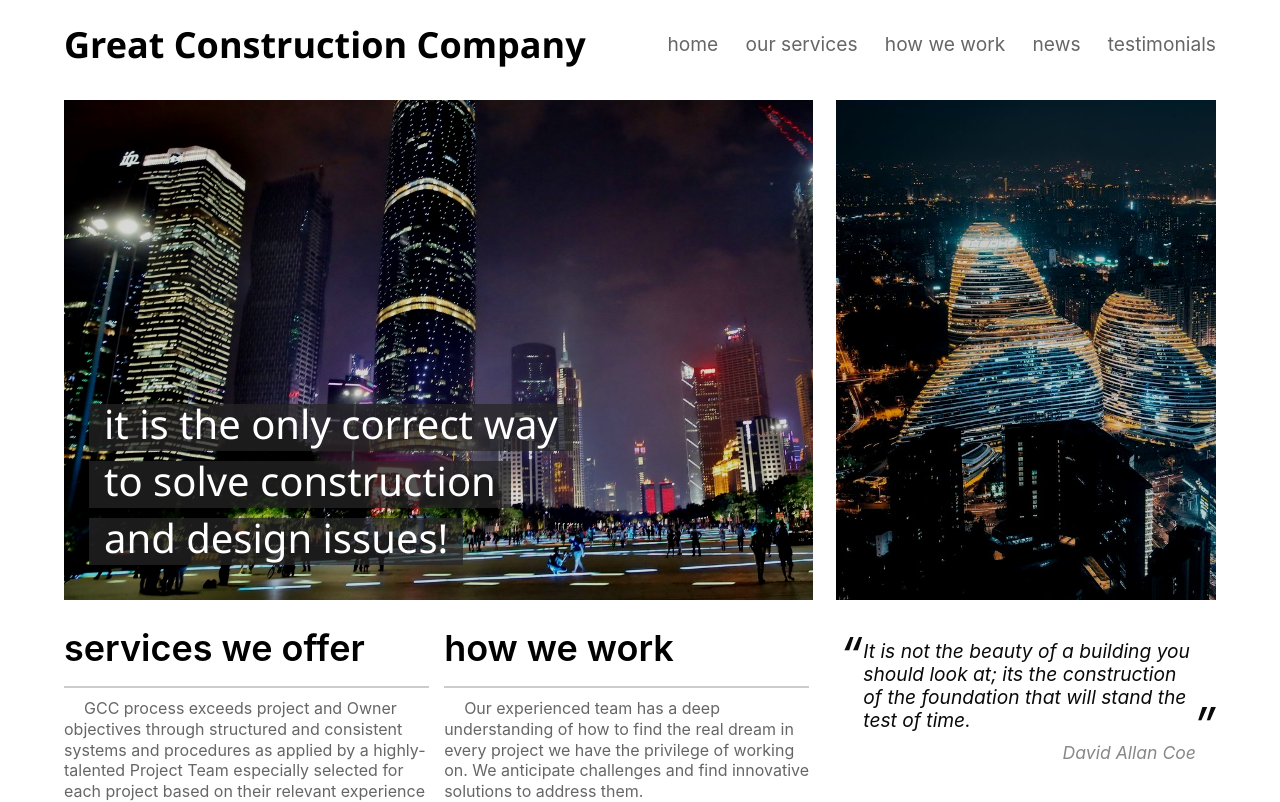
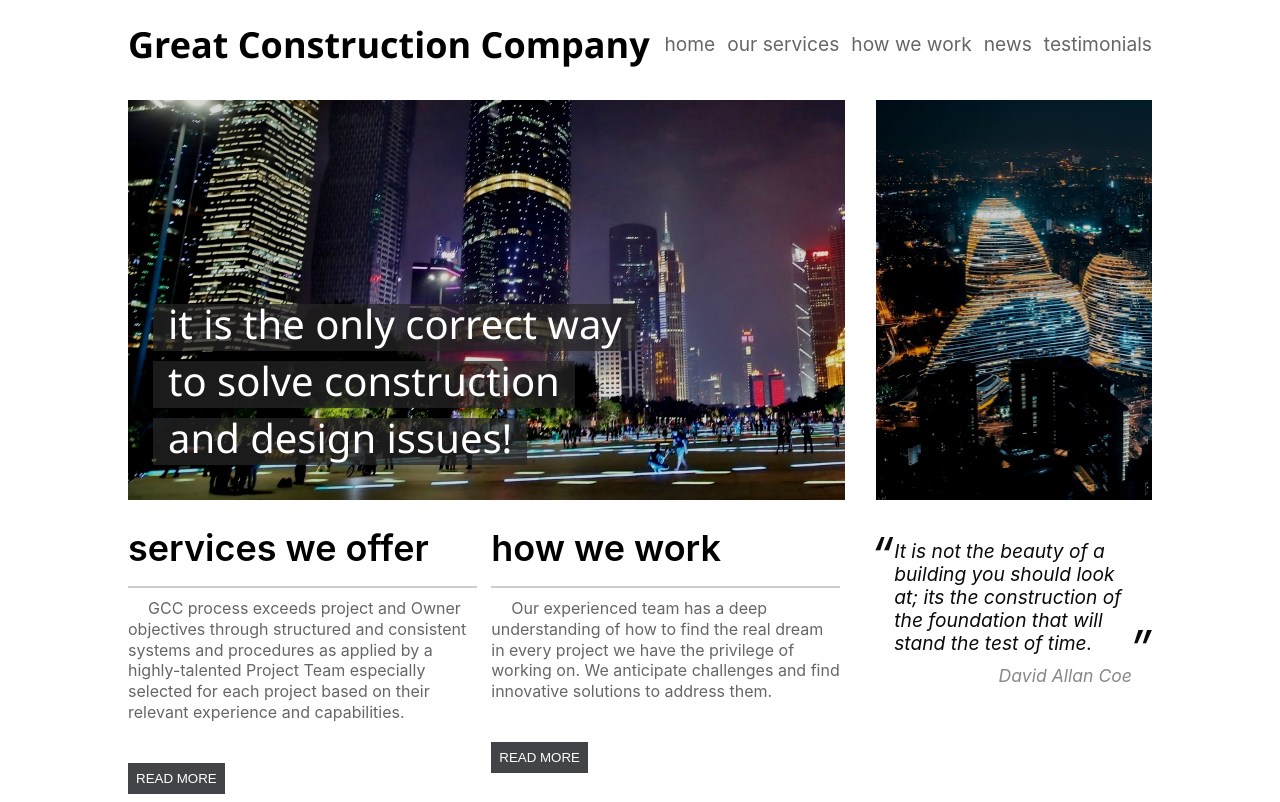
Before and after one commit to t-anpilov/testingSPA, a React (Create React App) app: page / in a window 1280 px wide. Shown: the top 802 px of the page. Built offline with nearby package versions, Linux system fonts and the light colour scheme.

Commit message:
modified css

```diff
--- a/src/components/banners.js
+++ b/src/components/banners.js
@@ -4,7 +4,7 @@ class Banners extends React.Component {
     render() {
         return (
             <section className="banners">
-                <div className="page_phrase">
+                <div className="main_banner">
                     <h2>
                         <span>it is the only correct way</span><br />
                         <span>to solve construction</span><br />
--- a/src/index.css
+++ b/src/index.css
@@ -1,6 +1,6 @@
 #root {
-  width: 90%;
-  max-width: 1200px;
+  width: 80%;
+  max-width: 1536px;
   margin: 0 auto;
 }
 header {
@@ -49,31 +49,31 @@ h1 {
   justify-content: space-between;
   margin-bottom: 10px;
 }
-.page_phrase {
+.main_banner {
   position: relative;
-  width: 65%;
-  height: 500px;
+  width: 70%;
+  height: 400px;
   background-image: url(img/guan.jpg);
-  background-size: 1000px 500px;
+  background-size: cover;
 }
-.page_phrase h2 {
+.main_banner h2 {
   position: absolute;
   bottom: 25px;
   left: 25px;
   color: #fff;
   font: 300 2.5rem / 1 'Segoe UI';
 }
-.page_phrase span {
+.main_banner span {
   display: inline-block;
   margin-bottom: 10px;
   padding: 0 15px 7px 15px;
   background-color: rgba(39, 37, 37, 0.74);
 }
 .banner {
-  width: 33%;
-  height: 500px;
+  width: 27%;
+  height: 400px;
   background-image: url(img/guan2.jpg);
-  background-size: 500px 500px;
+  background-size: cover;
 }
 
 
@@ -137,7 +137,7 @@ section a:hover
 
 /*-----------------------------------------*/
 aside {
-  width: 50%;
+  width: 39%;
   margin-left: 34px;
 }
 aside .quote_mark {
--- a/src/media.css
+++ b/src/media.css
@@ -14,7 +14,7 @@
     header nav {
         width: 100%;
     }
-    .banners .page_phrase {
+    .banners .main_banner {
         width: 100%;
     }
 
```
Also changed, not shown: src/img/guan.jpg, src/img/guan_origin.jpg (added).
